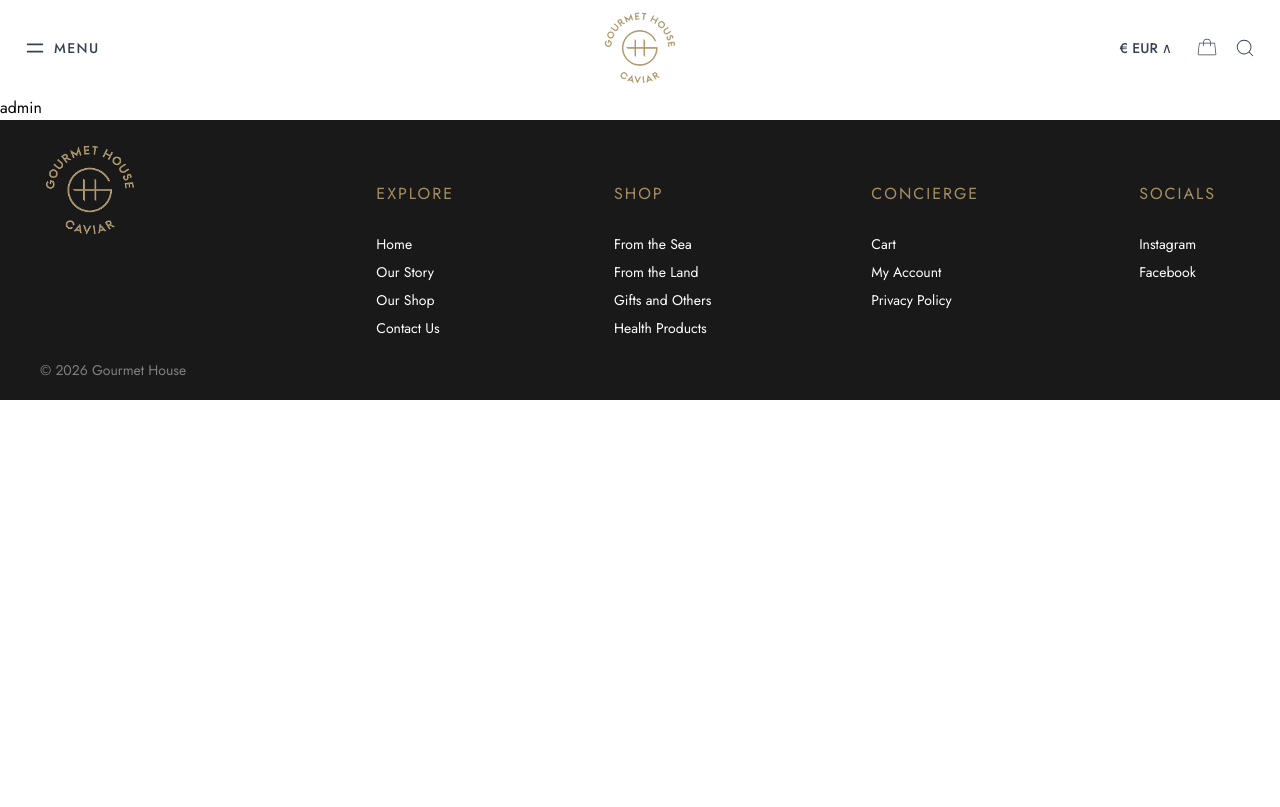
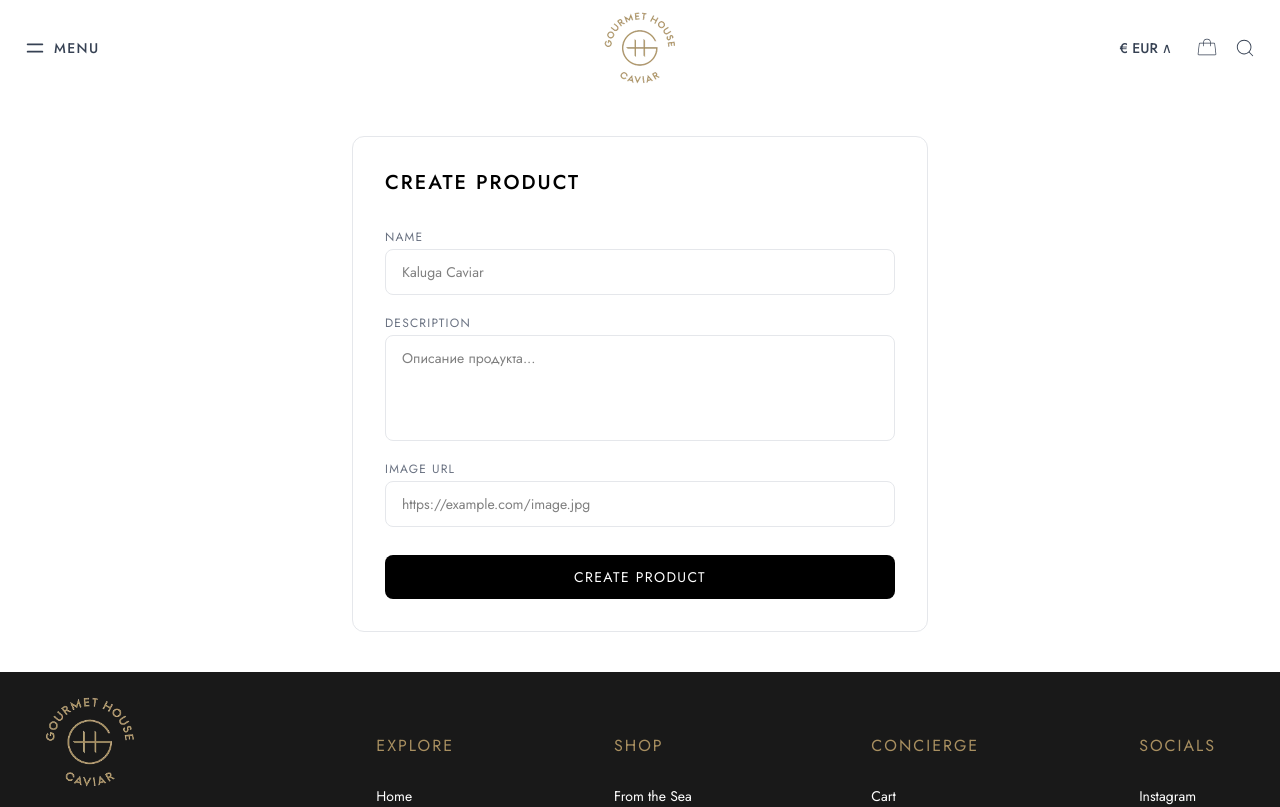
Before and after one commit to rosana651/EkzamenGit, a React app in the folder frontend/: page /admin in a window 1280 px wide. Shown: the top 807 px of the page. Built offline with nearby package versions, Linux system fonts and the light colour scheme; the HTML template or start-up script is replaced by a standard one; a web font is replaced by a local one.

Commit message:
Add product creation form to admin panel

```diff
--- a/frontend/src/pages/Admin.jsx
+++ b/frontend/src/pages/Admin.jsx
@@ -1,9 +1,108 @@
 import React from 'react'
+import { useState } from 'react'
 
 const Admin = () => {
+ //Состояние для отслеживания значения инпутов по их name
+ const [formData, setFormData] = useState({
+    name: '',
+    description: '',
+    image_url: ''
+  })
+  const [loading, setLoading] = useState(false)
+  const [message, setMessage] = useState(null)
+
+  //Обновляет formData при вводе, берёт name атрибут инпута как ключ и записывает новое значение
+  // ...formData - оператор spread который копирует предыдущие значения и добавляет новые
+  const handleChange = (e) => {
+    setFormData({ ...formData, [e.target.name]: e.target.value })
+  }
+
+  // Отправляет POST запрос на api при сабмите формы, показывает сообщение об успехе или ошибке
+  const handleSubmit = async (e) => {
+    e.preventDefault()
+    setLoading(true)
+
+    try {
+      const response = await fetch('http://localhost/api/products', {
+        method: 'POST',
+        headers: { 'Content-Type': 'application/json' },
+        body: JSON.stringify(formData)
+      })
+
+      if (!response.ok) throw new Error('Product manufacturing error')
+
+      const data = await response.json()
+      setMessage({ type: 'success', text: 'Product created successfully' })
+      setFormData({ name: '', description: '', image_url: '' })
+
+    } catch (error) {
+      setMessage({ type: 'error', text: error.message })
+    } finally {
+      setLoading(false)
+    }
+  }
+
   return (
-    <div>
-       admin
+    <div className='max-w-xl mx-auto mt-10 p-8 bg-white border border-gray-200 rounded-xl mb-10'>
+      <h2 className='text-xl font-medium tracking-widest mb-8'>CREATE PRODUCT</h2>
+
+      {message && (
+        <div className={`mb-6 p-4 rounded-lg text-sm ${message.type === 'success' ? 'bg-green-50 text-green-700' : 'bg-red-50 text-red-700'}`}>
+          {message.text}
+        </div>
+      )}
+
+      <form onSubmit={handleSubmit} className='flex flex-col gap-5 '>
+
+        <div className='flex flex-col gap-1'>
+          <label className='text-xs tracking-widest text-gray-500'>NAME</label>
+          <input
+            type='text'
+            name='name'
+            value={formData.name}
+            onChange={handleChange}
+            required
+            className='border border-gray-200 rounded-lg px-4 py-3 text-sm outline-none focus:border-gray-400 transition-all'
+            placeholder='Kaluga Caviar'
+          />
+        </div>
+
+        <div className='flex flex-col gap-1'>
+          <label className='text-xs tracking-widest text-gray-500'>DESCRIPTION</label>
+          <textarea
+            name='description'
+            value={formData.description}
+            onChange={handleChange}
+            rows={4}
+            className='border border-gray-200 rounded-lg px-4 py-3 text-sm outline-none focus:border-gray-400 transition-all resize-none'
+            placeholder='Описание продукта...'
+          />
+        </div>
+
+        <div className='flex flex-col gap-1'>
+          <label className='text-xs tracking-widest text-gray-500'>IMAGE URL</label>
+          <input
+            type='text'
+            name='image_url'
+            value={formData.image_url}
+            onChange={handleChange}
+            className='border border-gray-200 rounded-lg px-4 py-3 text-sm outline-none focus:border-gray-400 transition-all'
+            placeholder='https://example.com/image.jpg'
+          />
+        </div>
+
+        {formData.image_url && (
+          <div className='flex flex-col gap-1'>
+            <label className='text-xs tracking-widest text-gray-500'>PREVIEW</label>
+            <img src={formData.image_url} alt='preview' className='w-full h-48 object-cover rounded-lg' />
+          </div>
+        )}
+
+        <button type='submit' disabled={loading} className='mt-2 bg-black text-white text-sm tracking-widest py-3 rounded-lg hover:bg-gray-800 transition-all disabled:opacity-50'>
+          {loading ? 'CREATING...' : 'CREATE PRODUCT'}
+        </button>
+
+      </form>
     </div>
   )
 }
```
